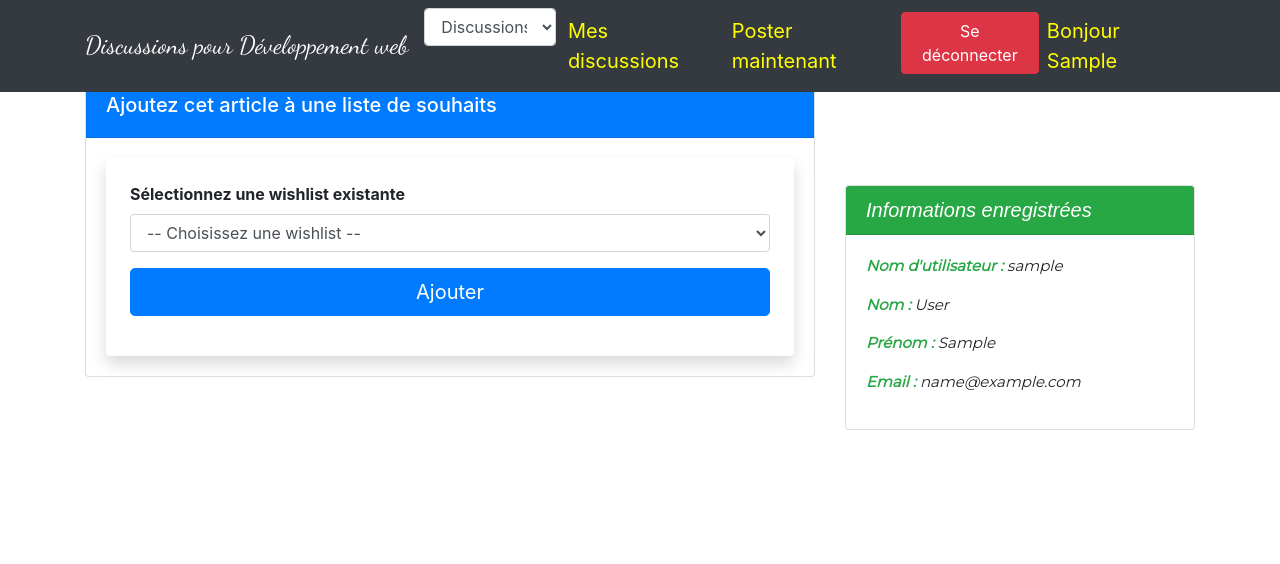
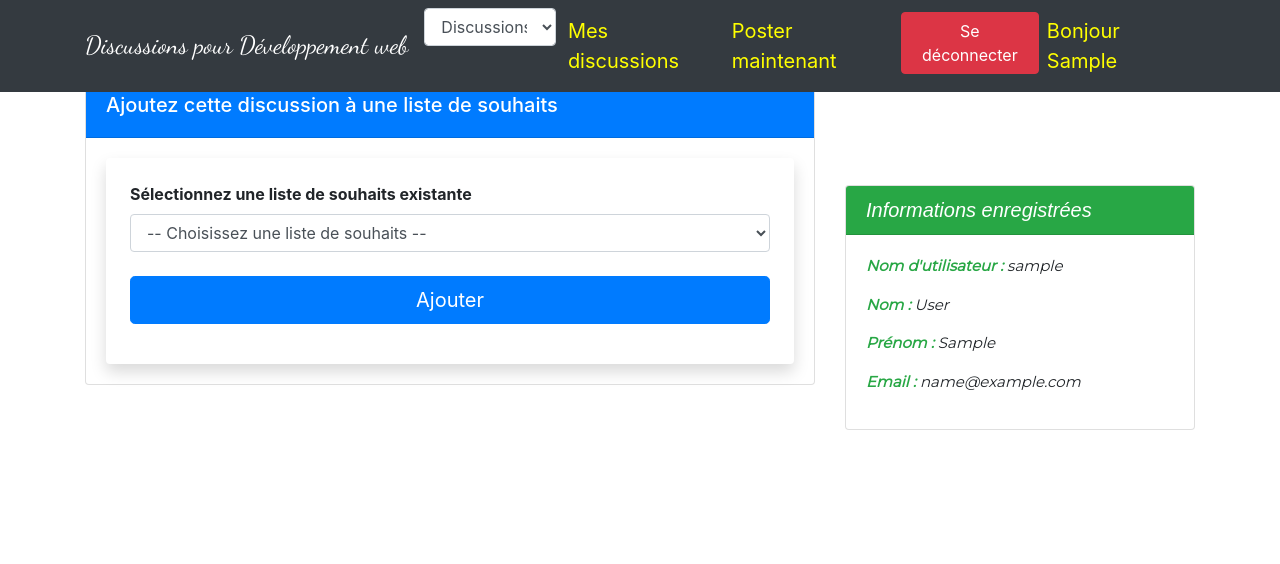
Before and after one commit to cassanogabriele/Python-Django, a Django app: page /wishlist/create/ in a window 1280 px wide. Shown: the top 564 px of the page. Run offline with Django 3.2, Linux system fonts and the light colour scheme; the visitor is signed in with stand-in values (Sample User, id 1); data that the repository does not hold is empty; some libraries are stand-ins or nearby versions.

Commit message:
mises à jour

```diff
--- a/dev/blog/entries/models.py
+++ b/dev/blog/entries/models.py
@@ -24,7 +24,7 @@
      return f"{self.entry_title}"
 
 class Wishlist(models.Model):
-    name = models.CharField(max_length=255)  # ← Ce champ est nécessaire
+    name = models.CharField(max_length=255)
     user = models.ForeignKey(User, on_delete=models.CASCADE)
     created_at = models.DateTimeField(auto_now_add=True)
 
--- a/dev/blog/entries/templates/entries/base.html
+++ b/dev/blog/entries/templates/entries/base.html
@@ -56,11 +56,6 @@
 						</form>
 
 						{% if user.is_authenticated %}
-							<!-- <li class="nav-item">
-								<a class="nav-link links-menu" href="{% url 'blog-home' %}">Discussions</a>
-							</li>-->
-
-
 							<li class="nav-item ml-1">
 								<a class="nav-link links-menu" href="{% url 'user-entries' %}">Mes discussions</a>
 							</li>
--- a/dev/blog/entries/templates/entries/create_entry.html
+++ b/dev/blog/entries/templates/entries/create_entry.html
@@ -18,16 +18,16 @@
                 </div>
 
                 <div class="mb-3">
-                    <label for="id_title" class="form-label">Titre de l'article</label>
+                    <label for="id_title" class="form-label">Titre de la discussion</label>
                     <input type="text" name="entry_title" id="id_title" class="form-control" placeholder="Entrez le titre de votre article" required>
                 </div>
 
                 <div class="mb-3">
-                    <label for="id_text" class="form-label">Texte de l'article</label>
+                    <label for="id_text" class="form-label">Texte de la discussion</label>
                     <textarea name="entry_text" id="id_text" class="form-control" rows="5" placeholder="Entrez le contenu de votre article" required></textarea>
                 </div>
 
-                <button type="submit" class="btn btn-primary">Envoyer l'article</button>
+                <button type="submit" class="btn btn-primary">Envoyer la discussion</button>
             </form>
         </div>
 
--- a/dev/blog/entries/templates/entries/create_wishlist.html
+++ b/dev/blog/entries/templates/entries/create_wishlist.html
@@ -8,29 +8,46 @@
             {% if creating_new %}
                 Créez une nouvelle liste de souhaits
             {% else %}
-                Ajoutez cet article à une liste de souhaits
+                Ajoutez cette discussion à une liste de souhaits
             {% endif %}
             </h5>
         </div>
 
         <div class="card-body">
+
+            {% if messages %}
+                <div class="mb-3">
+                    {% for message in messages %}
+                        <div class="alert
+                            {% if message.tags %}
+                                alert-{{ message.tags }}
+                            {% else %}
+                                alert-info
+                            {% endif %}
+                            " role="alert">
+                            {{ message }}
+                        </div>
+                    {% endfor %}
+                </div>
+            {% endif %}
+
             <form method="post" class="shadow p-4 bg-white rounded">
                 {% csrf_token %}
 
                 <div class="form-group">
-                    <label class="font-weight-bold">
+                    <label class="font-weight-bold" for="{% if creating_new %}wishlist_name{% else %}wishlist{% endif %}">
                         {% if creating_new %}
-                            Nom de la nouvelle wishlist
+                            Nom de la nouvelle liste de souhaits
                         {% else %}
-                            Sélectionnez une wishlist existante
+                            Sélectionnez une liste de souhaits existante
                         {% endif %}
                     </label>
 
                     {% if creating_new %}
-                        <input type="text" name="wishlist_name" class="form-control" placeholder="Nom de votre wishlist" required>
+                        <input type="text" name="wishlist_name" id="wishlist_name" class="form-control" placeholder="Nom de votre wishlist" required>
                     {% else %}
-                        <select name="wishlist" class="form-control" required>
-                            <option value="" disabled selected>-- Choisissez une wishlist --</option>
+                        <select name="wishlist" id="wishlist" class="form-control" required>
+                            <option value="" disabled selected>-- Choisissez une liste de souhaits --</option>
                             {% for wishlist in user_wishlists %}
                                 <option value="{{ wishlist.id }}">{{ wishlist.name }}</option>
                             {% endfor %}
@@ -38,9 +55,13 @@
                     {% endif %}
                 </div>
 
-                <div class="form-group text-center">
+                <div class="form-group text-center mt-4">
                     <button type="submit" class="btn btn-primary btn-lg w-100">
-                        {% if creating_new %}Créer et ajouter{% else %}Ajouter{% endif %}
+                        {% if creating_new %}
+                            Créer et ajouter
+                        {% else %}
+                            Ajouter
+                        {% endif %}
                     </button>
                 </div>
             </form>
--- a/dev/blog/entries/templates/entries/edit_entry.html
+++ b/dev/blog/entries/templates/entries/edit_entry.html
@@ -15,12 +15,12 @@
                 </div>
 
                 <div class="mb-3">
-                    <label for="entry_title" class="form-label">Titre de l'article</label>
+                    <label for="entry_title" class="form-label">Titre de la discussion</label>
                     <input type="text" name="entry_title" id="entry_title" class="form-control" value="{{ form.initial.entry_title }}" required>
                 </div>
 
                 <div class="mb-3">
-                    <label for="entry_text" class="form-label">Texte de l'article</label>
+                    <label for="entry_text" class="form-label">Texte de la discussion</label>
                     <textarea name="entry_text" id="entry_text" class="form-control" rows="8" required>{{ form.initial.entry_text }}</textarea>
                 </div>
 
--- a/dev/blog/entries/templates/entries/wishlist_list.html
+++ b/dev/blog/entries/templates/entries/wishlist_list.html
@@ -12,7 +12,6 @@
             </button>
         </div>
     {% endif %}
-
 
     <h2 class="mb-4 mt-3">Listes de souhaits</h2>
 
--- a/dev/blog/entries/views.py
+++ b/dev/blog/entries/views.py
@@ -125,54 +125,60 @@
     def get(self, request, pk):
         try:
             entry = Entry.objects.get(pk=pk)
-            wishlists = Wishlist.objects.filter(user=request.user)
-            creating_new = not wishlists.exists()
-
-            return render(request, 'entries/create_wishlist.html', {
-                'entry': entry,
-                'user_wishlists': wishlists,
-                'creating_new': creating_new
-            })
-
         except Entry.DoesNotExist:
             messages.error(request, "L'article n'existe pas.")
-            return redirect('blog-home')  # Redirection vers l'accueil si l'article n'est pas trouvé
+            return redirect('blog-home')
+
+        user_wishlists = Wishlist.objects.filter(user=request.user)
+        creating_new = not user_wishlists.exists()
+
+        return render(request, 'entries/create_wishlist.html', {
+            'entry': entry,
+            'user_wishlists': user_wishlists,
+            'creating_new': creating_new
+        })
 
     def post(self, request, pk):
         try:
             entry = Entry.objects.get(pk=pk)
-            wishlists = Wishlist.objects.filter(user=request.user)
-            creating_new = not wishlists.exists()
-
-            # Si la wishlist est nouvelle, on la crée
-            if creating_new:
-                wishlist_name = request.POST.get("wishlist_name")
-                if wishlist_name:
-                    # Création de la nouvelle wishlist
-                    wishlist = Wishlist.objects.create(name=wishlist_name, user=request.user)
-                    WishlistItem.objects.create(wishlist=wishlist, entry=entry)
-                    messages.success(request, f'La wishlist "{wishlist.name}" a été créée et l\'article y a été ajouté.')
-                else:
-                    messages.error(request, "Veuillez entrer un nom pour la wishlist.")
-                    return redirect('toggle-wishlist', pk=pk)  # Si nom vide, on reste sur la page actuelle
-
-            else:
-                wishlist_id = request.POST.get("wishlist")
-                try:
-                    # Ajout de l'article à une wishlist existante
-                    wishlist = Wishlist.objects.get(id=wishlist_id, user=request.user)
-                    WishlistItem.objects.create(wishlist=wishlist, entry=entry)
-                    messages.success(request, f'L\'article a été ajouté à la wishlist "{wishlist.name}".')
-                except Wishlist.DoesNotExist:
-                    messages.error(request, "La wishlist sélectionnée n'existe pas.")
-                    return redirect('toggle-wishlist', pk=pk)  # Si wishlist inexistante, on reste sur la page actuelle
-
-            # **Redirection vers la page d'accueil** après le traitement
-            return redirect('blog-home')  # Redirige vers la page d'accueil après ajout à wishlist
-
         except Entry.DoesNotExist:
             messages.error(request, "L'article n'existe pas.")
-            return redirect('blog-home')  # Si l'article n'existe pas, redirection vers la page d'accueil
+            return redirect('blog-home')
+
+        user_wishlists = Wishlist.objects.filter(user=request.user)
+        creating_new = not user_wishlists.exists()
+
+        if creating_new:
+            wishlist_name = request.POST.get("wishlist_name", "").strip()
+            if not wishlist_name:
+                messages.error(request, "Veuillez entrer un nom pour la wishlist.")
+                return self.get(request, pk)  # Rends la même page pour corriger
+
+            # Créer la wishlist
+            wishlist = Wishlist.objects.create(name=wishlist_name, user=request.user)
+            WishlistItem.objects.create(wishlist=wishlist, entry=entry)
+            messages.success(request, f'La wishlist "{wishlist.name}" a été créée et l\'article y a été ajouté.')
+
+        else:
+            wishlist_id = request.POST.get("wishlist")
+            if not wishlist_id:
+                messages.error(request, "Veuillez sélectionner une wishlist.")
+                return self.get(request, pk)  # Rends la même page pour corriger
+
+            try:
+                wishlist = Wishlist.objects.get(id=wishlist_id, user=request.user)
+            except Wishlist.DoesNotExist:
+                messages.error(request, "La wishlist sélectionnée n'existe pas.")
+                return self.get(request, pk)  # Rends la même page pour corriger
+
+            # Vérifie si l'article est déjà dans la wishlist
+            obj, created = WishlistItem.objects.get_or_create(wishlist=wishlist, entry=entry)
+            if created:
+                messages.success(request, f'L\'article a été ajouté à la wishlist "{wishlist.name}".')
+            else:
+                messages.info(request, f'L\'article est déjà dans la wishlist "{wishlist.name}".')
+
+        return redirect('wishlist-list')
 
 class CreateWishlistView(LoginRequiredMixin, CreateView):
     model = Wishlist
```
